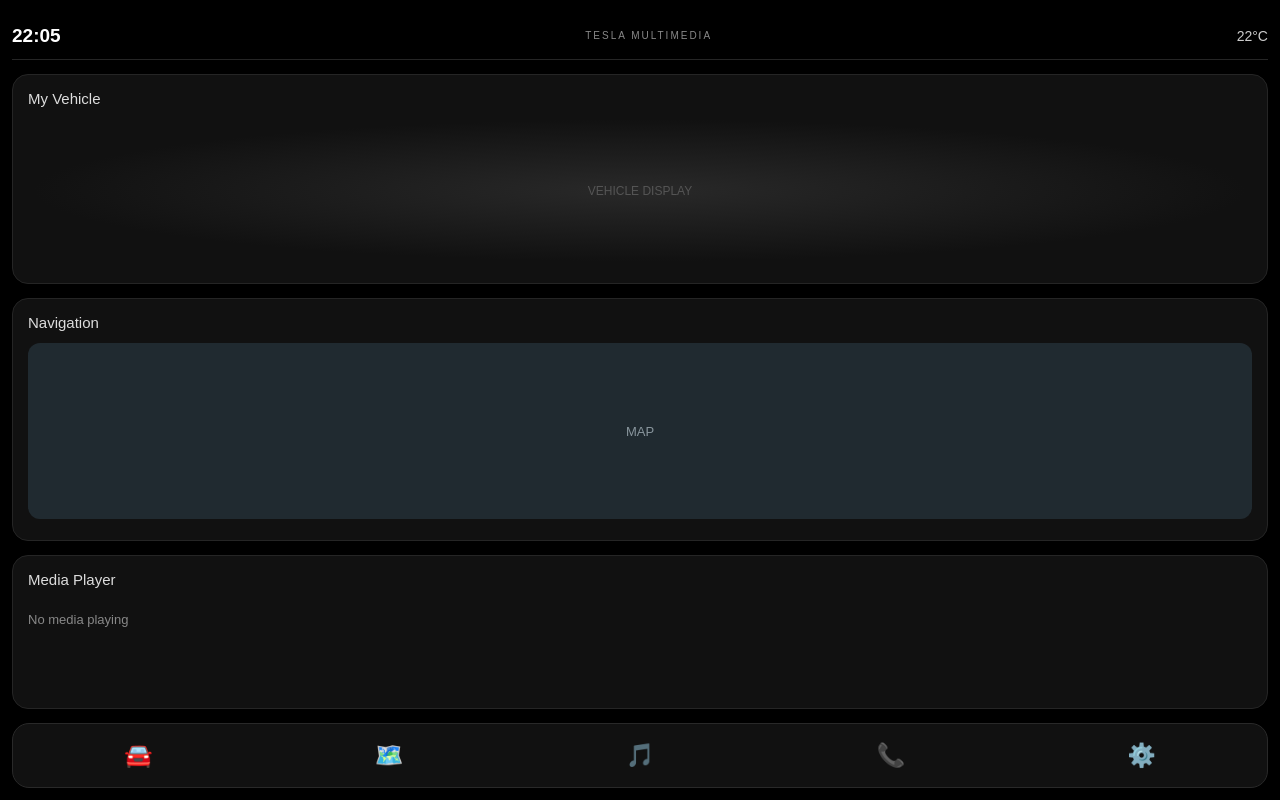
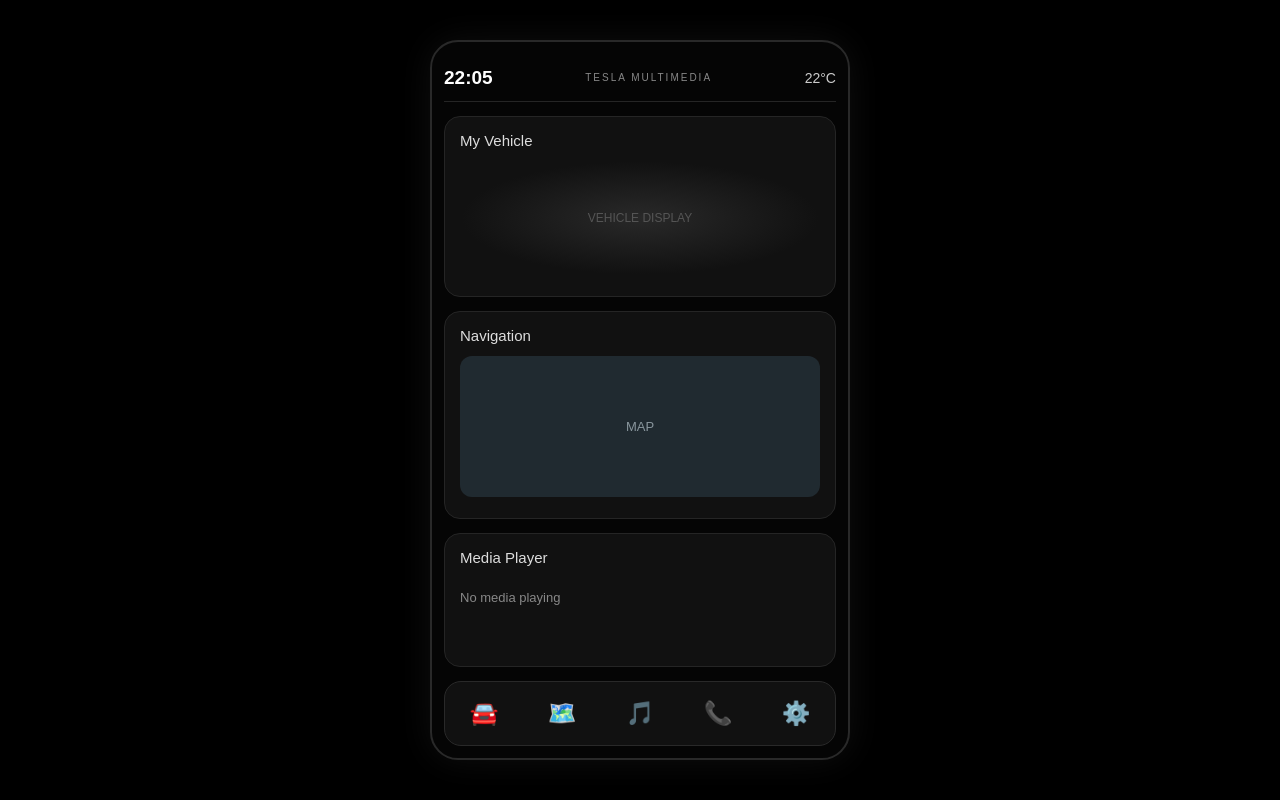
Before and after one commit to deltaforce20071013-prog/Tesla-Multimedia, a plain HTML site: page index.html in a window 1280 px wide. Drawn offline with Linux system fonts and the light colour scheme.

Commit message:
Update style.css

```diff
--- a/style.css
+++ b/style.css
@@ -139,3 +139,30 @@ body {
 .bottom-menu button:active {
   transform: scale(0.9);
 }
+
+/* PHYSICAL MULTIMEDIA SCREEN */
+
+body {
+  min-height: 100dvh;
+  display: flex;
+  justify-content: center;
+  align-items: center;
+  background: #000;
+  overflow: hidden;
+}
+
+#app {
+  width: 90vw;
+  height: 90dvh;
+  max-width: 420px;
+  max-height: 900px;
+  min-height: 0;
+
+  border: 2px solid #292929;
+  border-radius: 28px;
+  overflow: hidden;
+
+  background: #050505;
+  padding: 12px;
+  box-shadow: 0 0 35px rgba(255,255,255,0.06);
+}
```
